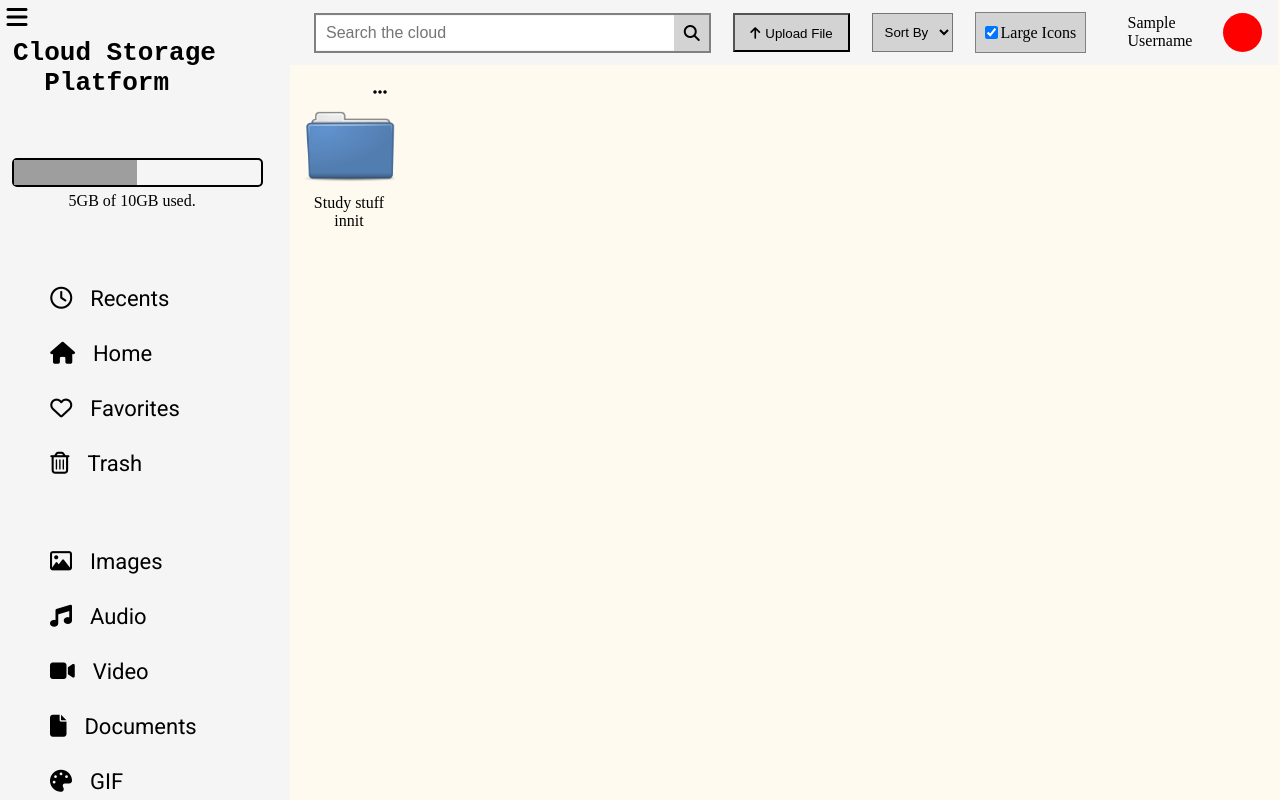
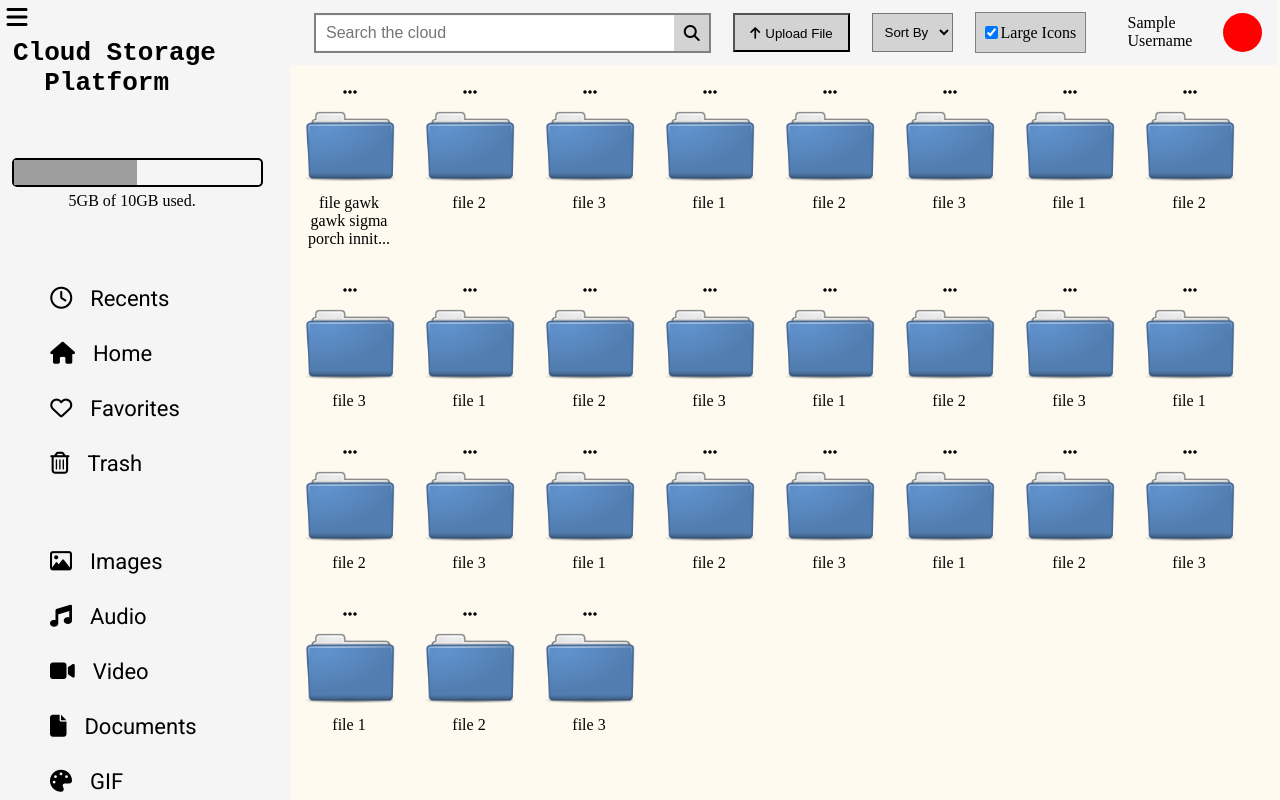
Before and after one commit to rushaan1/Cloud-Storage-Platform, an Angular app in the folder Cloud Storage Platform/AngularApplication/CloudStoragePlatformUI/: page / in a window 1280 px wide. Built offline with nearby package versions, Linux system fonts and the light colour scheme; grey boxes are pictures that could not be loaded.

Commit message:
Added event bus for deselcting all files at once and added flex container for displaying files and folders with wrapping and refined the width size of each file.

```diff
--- a/Cloud Storage Platform/AngularApplication/CloudStoragePlatformUI/src/app/app.component.css
+++ b/Cloud Storage Platform/AngularApplication/CloudStoragePlatformUI/src/app/app.component.css
@@ -6,8 +6,9 @@
     height: 100vh;
 }
 
+/*When integrating backend make sure to have dynamic routing with variable route paramters for every fodler*/
 .navigation-drawer{
-    /* remove min-width with media query for mobile */
+    /*TODO WHEN ADDING RESPONSIVENESS remove min-width with media query for mobile */
     transition: min-width 1s ease;
     z-index: 2;
     background-color: #F5F5F5;
--- a/Cloud Storage Platform/AngularApplication/CloudStoragePlatformUI/src/app/items/file-large/file-large.component.ts
+++ b/Cloud Storage Platform/AngularApplication/CloudStoragePlatformUI/src/app/items/file-large/file-large.component.ts
@@ -1,5 +1,6 @@
 import { AfterViewInit, ChangeDetectorRef, Component, ElementRef, EventEmitter, Input, OnInit, Output, ViewChild } from '@angular/core';
 import { ItemSelectionService } from '../../services/item-selection.service';
+import { EventService } from '../../services/event-service.service';
 
 @Component({
   selector: 'file-large-item',
@@ -24,11 +25,16 @@ export class FileLargeComponent implements OnInit {
   moving = false;
   selected = false;
 
-  constructor(private itemSelectionService:ItemSelectionService){}
+  constructor(private itemSelectionService:ItemSelectionService, private eventService:EventService){}
 
   ngOnInit(): void {
     this.originalName = this.name;
     this.nameResizing();
+    this.eventService.listen("unselector all", ()=>{
+      if (this.selected){
+        this.selectItemClick(true);
+      }
+    });
   }
 
   changeMoveVisiblity(visibility:string){
@@ -106,11 +112,15 @@ export class FileLargeComponent implements OnInit {
     setTimeout(()=>{this.changeMoveVisiblity("hidden");},25);
   }
 
-  selectItemClick(){
+
+  selectItemClick(unselectorAll:boolean=false){
     if (this.selected){
       this.itemSelectionService.deSelectItem();
       this.selected = false;
       this.selectFileCheckbox.nativeElement.classList.remove("visible-checkbox");
+      if (unselectorAll){
+        this.selectFileCheckbox.nativeElement.checked = false;
+      }
     }
     else{
       this.itemSelectionService.selectItem();
--- /dev/null
+++ b/Cloud Storage Platform/AngularApplication/CloudStoragePlatformUI/src/app/services/event-service.service.ts
@@ -0,0 +1,19 @@
+import { Injectable } from "@angular/core";
+import { Observable, Subject } from "rxjs";
+
+@Injectable({ providedIn: "root" })
+export class EventService {
+  private subject = new Subject();
+
+  emit(eventName: string, payload: any) {
+    this.subject.next({ eventName, payload });
+  }
+
+  listen(eventName: string, callback: (event: any) => void) {
+    this.subject.asObservable().subscribe((nextObj: any) => {
+      if (eventName === nextObj.eventName) {
+        callback(nextObj.payload);
+      }
+    });
+  }
+}
--- a/Cloud Storage Platform/AngularApplication/CloudStoragePlatformUI/src/app/viewer/viewer.component.css
+++ b/Cloud Storage Platform/AngularApplication/CloudStoragePlatformUI/src/app/viewer/viewer.component.css
@@ -4,7 +4,7 @@
 .file-large-item-from-viewer{
     display: inline-block;
     text-wrap: wrap;
-    width: 150px;
+    width: 120px;
 }
 
 .file-large-item-from-viewer:hover{
@@ -47,3 +47,10 @@ move-selection{
 .trash-btn:hover{
     background-color: lightgray;
 }
+
+.files-and-folders{
+    display: flex;
+    justify-content: flex-start;
+    align-items: flex-start;
+    flex-wrap: wrap;
+}
--- a/Cloud Storage Platform/AngularApplication/CloudStoragePlatformUI/src/app/viewer/viewer.component.html
+++ b/Cloud Storage Platform/AngularApplication/CloudStoragePlatformUI/src/app/viewer/viewer.component.html
@@ -6,6 +6,8 @@
         <move-selection></move-selection>
         <button class="trash-btn panel-selected-menu-btn">Move to Trash</button>
     </info-panel>
-    <file-large-item class="file-large-item-from-viewer" [type]="'folder'" [name]="'Study stuff innit'"></file-large-item>
+    <div class="files-and-folders">
+        <file-large-item *ngFor="let file of files" class="file-large-item-from-viewer" [type]="'folder'" [name]="file"></file-large-item>
+    </div>
 
 </div>
--- a/Cloud Storage Platform/AngularApplication/CloudStoragePlatformUI/src/app/viewer/viewer.component.ts
+++ b/Cloud Storage Platform/AngularApplication/CloudStoragePlatformUI/src/app/viewer/viewer.component.ts
@@ -1,5 +1,6 @@
 import { AfterViewChecked, Component, ViewChild } from '@angular/core';
 import { ItemSelectionService } from '../services/item-selection.service';
+import { EventService } from '../services/event-service.service';
 
 @Component({
   selector: 'viewer',
@@ -7,9 +8,10 @@ import { ItemSelectionService } from '../services/item-selection.service';
   styleUrl: './viewer.component.css'
 })
 export class ViewerComponent implements AfterViewChecked {
-  constructor(public itemSelectionService:ItemSelectionService){}
+  constructor(public itemSelectionService:ItemSelectionService, public eventService:EventService){}
   previouslySelected = false;
   itemsSelected = 0;
+  files = ["file innit gawk gawk sigma porch innit", "file 2", "file 3","file 1", "file 2", "file 3","file 1", "file 2", "file 3","file 1", "file 2", "file 3","file 1", "file 2", "file 3","file 1", "file 2", "file 3","file 1", "file 2", "file 3","file 1", "file 2", "file 3","file 1", "file 2", "file 3"];
 
   ngAfterViewChecked(): void {
     const infoPanelComponent = document.getElementById("infoPanel") as HTMLElement;
@@ -34,8 +36,6 @@ export class ViewerComponent implements AfterViewChecked {
   }
 
   unselect(){
-    this.itemSelectionService.deSelectAll();
-    //TODO event bus needed to set selected variable of file to false, unselect and hidden
-    //TODO
+    this.eventService.emit("unselector all", 0);
   }
 }
```
Also changed, not shown: 1 other file (tests, documents, lock files or other folders).
